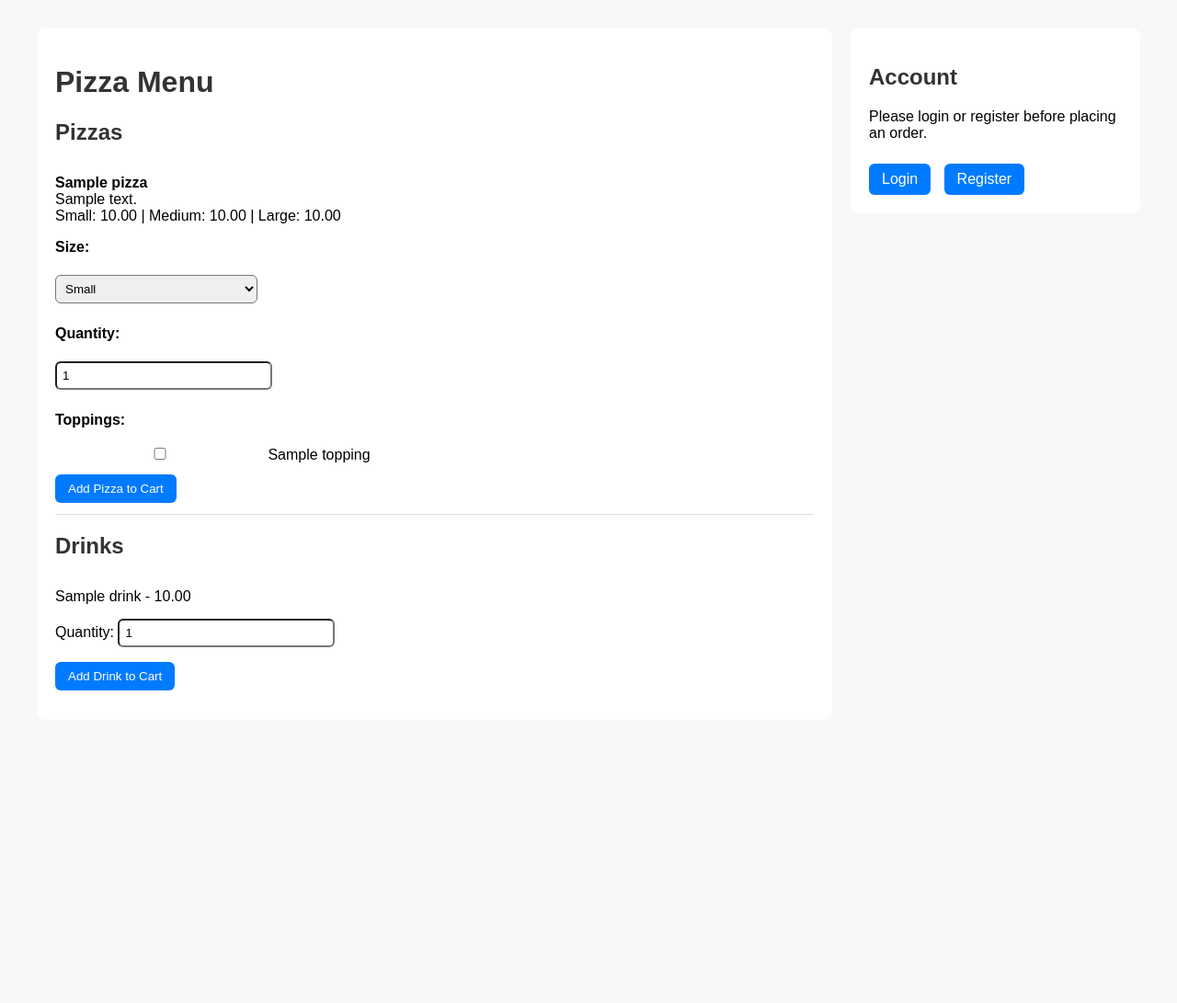
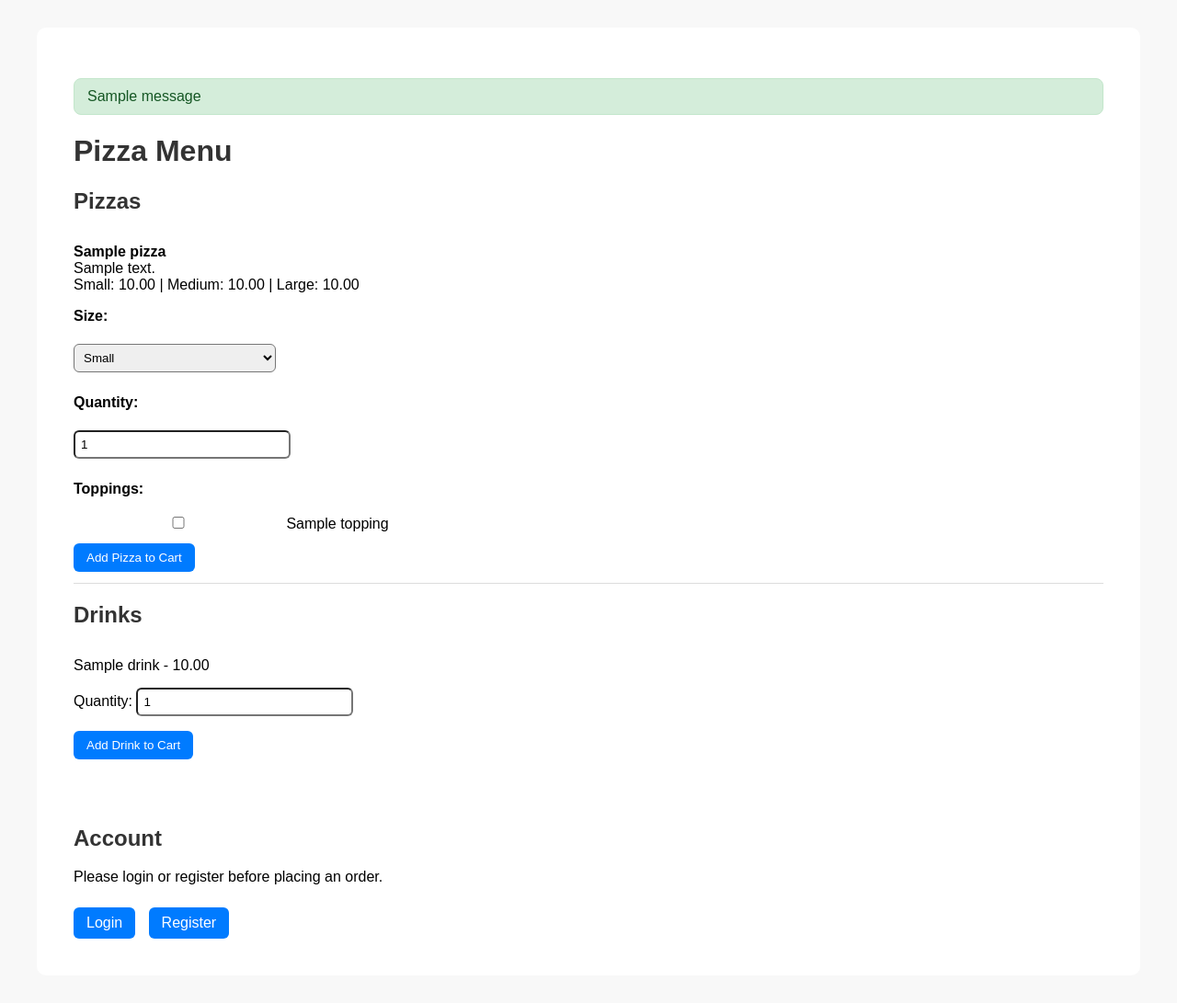
Before and after one commit to Ysdshan22/https---github.com-Ysdshan22-Pizza-webpage, a Django app: page / in a window 1280 px wide. Shown: the whole page at 92% size. Before the commit the page ends 751 px from the top, so only its background shows below. Run offline with Django 5.2, Linux system fonts and the light colour scheme; tables that the repository leaves empty hold one stand-in row (values such as "Sample post"); one stand-in notice (Sample message) is shown.

Commit message:
Added success messages

```diff
--- a/orders/static/orders/style.css
+++ b/orders/static/orders/style.css
@@ -190,3 +190,11 @@ select {
 .form-box button:hover {
     background-color: #0056b3;
 }
+.message-box {
+    background-color: #d4edda;
+    color: #155724;
+    border: 1px solid #c3e6cb;
+    padding: 10px 14px;
+    border-radius: 8px;
+    margin: 15px 0;
+}
--- a/orders/templates/orders/menu.html
+++ b/orders/templates/orders/menu.html
@@ -11,6 +11,18 @@
     <div class="container">
 
         <div class="menu-section">
+
+
+    <div class="menu-section">
+
+    {% if messages %}
+        {% for message in messages %}
+            <div class="message-box">
+                {{ message }}
+            </div>
+        {% endfor %}
+    {% endif %}
+
     <h1>Pizza Menu</h1>
 
             <h2>Pizzas</h2>
@@ -37,10 +49,10 @@
                         <button type="submit">Add Pizza to Cart</button>
                     </form>
                 </div>
-
             {% empty %}
                 <p>No pizzas available.</p>
             {% endfor %}
+
             <h2>Drinks</h2>
             {% for drink in drinks %}
                 <div class="item-box">
--- a/orders/views.py
+++ b/orders/views.py
@@ -1,11 +1,10 @@
-from urllib import request
 
 from django.shortcuts import render, redirect, get_object_or_404
 from django.contrib.auth.forms import UserCreationForm
 from django.contrib.auth.decorators import login_required
 from .models import Pizza, Drink, Order, OrderItem, Topping
 from .forms import PizzaCartForm, DrinkCartForm, CheckoutForm
-
+from django.contrib import messages
 
 def menu(request):
     pizzas = Pizza.objects.all()
@@ -50,7 +49,7 @@ def register(request):
             last_name=last_name,
             email=email
         )
-
+        messages.success(request, "Account created successfully. Please log in.")
         return redirect('login')
 
     return render(request, 'orders/register.html')
@@ -92,7 +91,6 @@ def add_pizza_to_cart(request, pizza_id):
         subtotal = unit_price * quantity
 
         cart = request.session.get('cart', [])
-
         cart.append({
             'type': 'pizza',
             'id': pizza.id,
@@ -104,8 +102,9 @@ def add_pizza_to_cart(request, pizza_id):
             'toppings': topping_names,
             'topping_ids': topping_ids,
         })
+        request.session['cart'] = cart
 
-        request.session['cart'] = cart
+        messages.success(request, "Pizza added to cart successfully.")
 
     return redirect('menu')
 
@@ -120,7 +119,6 @@ def add_drink_to_cart(request, drink_id):
         price = float(drink.price)
 
         cart = request.session.get('cart', [])
-
         cart.append({
             'type': 'drink',
             'id': drink.id,
@@ -129,8 +127,9 @@ def add_drink_to_cart(request, drink_id):
             'price': price,
             'subtotal': price * quantity,
         })
+        request.session['cart'] = cart
 
-        request.session['cart'] = cart
+        messages.success(request, "Drink added to cart successfully.")
 
     return redirect('menu')
 
@@ -152,13 +151,14 @@ def remove_from_cart(request, item_index):
     if 0 <= item_index < len(cart):
         cart.pop(item_index)
         request.session['cart'] = cart
-
+    messages.success(request, "Item removed from cart.")
     return redirect('view_cart')
 
 
 @login_required
 def clear_cart(request):
     request.session['cart'] = []
+    messages.success(request, "Cart cleared successfully.")
     return redirect('view_cart')
 
 @login_required
@@ -208,6 +208,7 @@ def checkout(request):
                     )
 
             request.session['cart'] = []
+            messages.success(request, "Your order has been placed successfully.")
             return redirect('menu')
     else:
         form = CheckoutForm()
```
Also changed, not shown: orders/templates/orders/cart.html (+7 -0 lines), orders/templates/orders/checkout.html (+7 -0 lines), orders/templates/orders/register.html (+7 -0 lines), orders/templates/registration/login.html (+7 -0 lines). Lines whose indentation alone changed are shown as unchanged.
